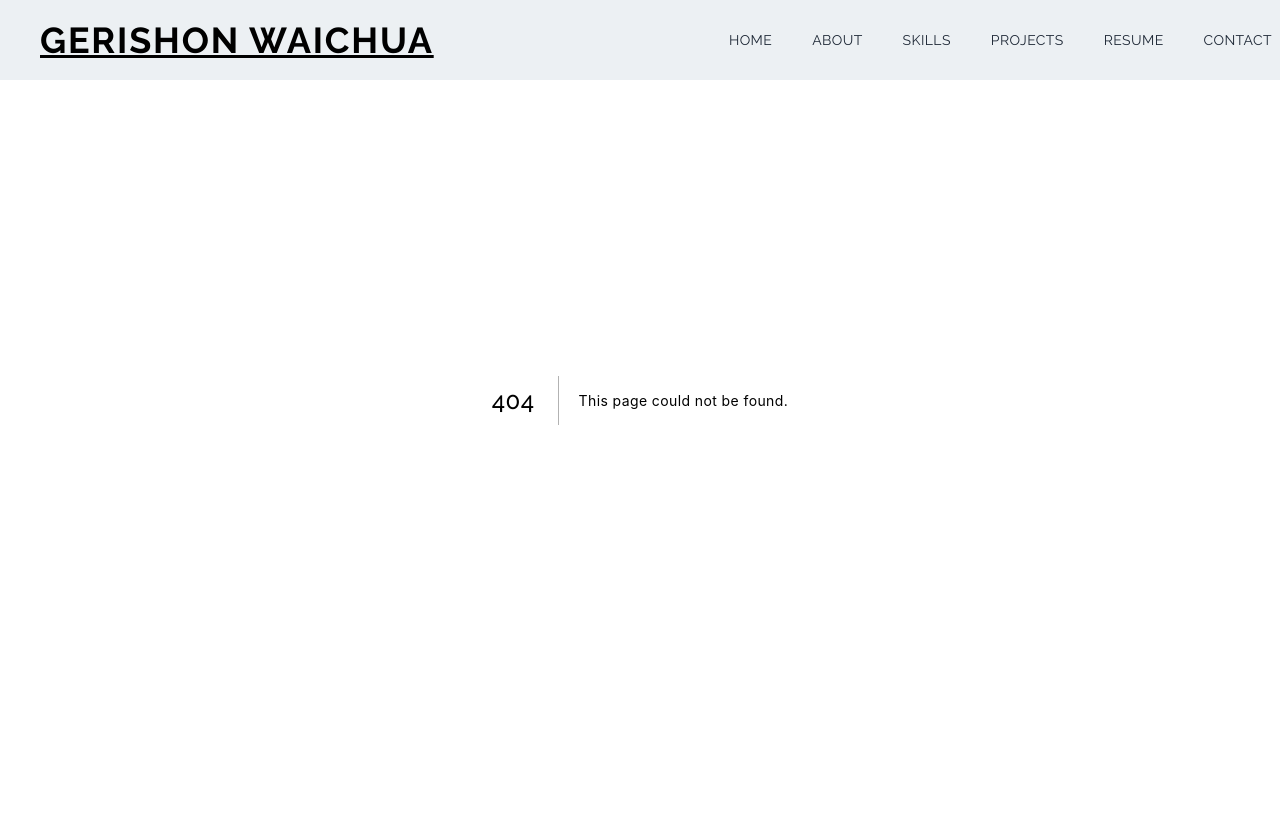
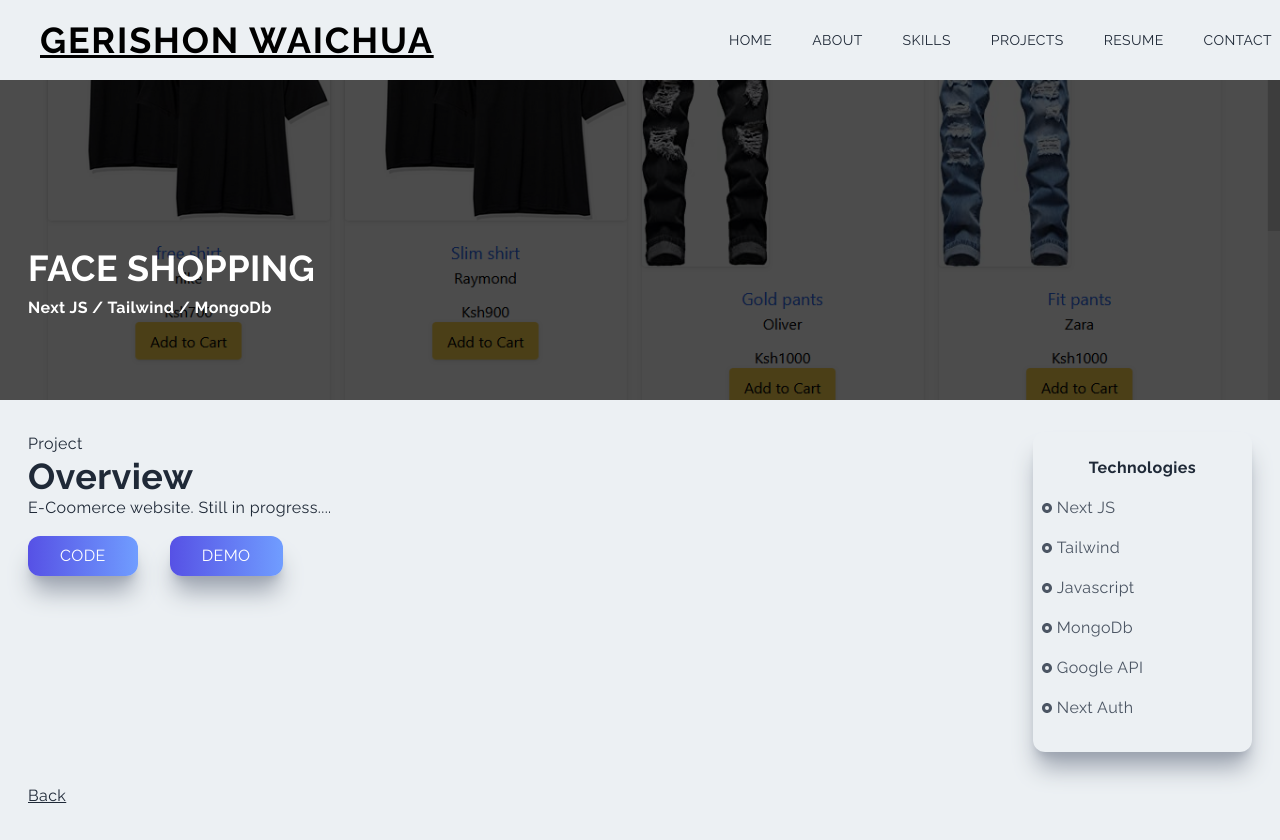
Before and after one commit to drgerishon/waichua-portfolio, a Next.js app: page /face in a window 1280 px wide. Before the commit this address had no page. Before the commit the page ends 800 px from the top, so only its background shows below. Built offline with nearby package versions, Linux system fonts and the light colour scheme.

Commit message:
experience

```diff
--- a/components/Projects.jsx
+++ b/components/Projects.jsx
@@ -3,6 +3,7 @@
 import proj5 from '../public/assets/proj5.PNG';
 import proj4 from '../public/assets/proj4.PNG';
 import seaenergy from '../public/assets/seaenergy.PNG';
+import face from '../public/assets/face.PNG';
 import ProjectItem from './ProjectItem';
 
 const Projects = () => {
@@ -17,23 +18,23 @@
           <ProjectItem
             title="View 254"
             backgroundImg={viewke}
-            projectUrl="/Viewke"
+            projectUrl="/viewke"
           />
           <ProjectItem
             title="Gshon Agency"
             backgroundImg={proj5}
-            projectUrl="/Property"
+            projectUrl="/property"
           />
           <ProjectItem
             title="Seahorse LTD"
             backgroundImg={seaenergy}
-            projectUrl="/Seahorse"
+            projectUrl="/seahorse"
           />
 
           <ProjectItem
-            title="E-Commerce"
-            backgroundImg={proj4}
-            projectUrl="/Property"
+            title="E-Commerce Ware shopping"
+            backgroundImg={face}
+            projectUrl="/face"
           />
         </div>
       </div>
--- /dev/null
+++ b/pages/face.jsx
@@ -0,0 +1,78 @@
+import Image from 'next/image';
+import React from 'react';
+import face from '../public/assets/face.PNG';
+import { RiRadioButtonFill } from 'react-icons/ri';
+import Link from 'next/link';
+
+const Viewke = () => {
+  return (
+    <div className="w-full">
+      <div className="w-screen h-[50vh] relative">
+        <div className="absolute top-0 left-0 w-full h-[50vh] bg-black/70 z-10" />
+        <Image
+          className="absolute z-1"
+          layout="fill"
+          objectFit="cover"
+          src={face}
+          alt="/"
+        />
+        <div className="absolute top-[70%] max-w-[1240px] w-full left-[50%] right-[50%] translate-x-[-50%] translate-y-[-50%] text-white z-10 p-2">
+          <h2 className="py-2">FACE SHOPPING</h2>
+          <h3>Next JS / Tailwind / MongoDb</h3>
+        </div>
+      </div>
+
+      <div className="max-w-[1240px] mx-auto p-2 grid md:grid-cols-5 gap-8 py-8">
+        <div className="col-span-4">
+          <p>Project</p>
+          <h2>Overview</h2>
+          <p>E-Coomerce website. Still in progress....</p>
+          <a
+            href="https://github.com/drgerishon/face"
+            target="_blank"
+            rel="noreferrer"
+          >
+            <button className="px-8 py-2 mt-4 mr-8">Code</button>
+          </a>
+          <a
+            href="https://readyshopware.vercel.app//"
+            target="_blank"
+            rel="noreferrer"
+          >
+            <button className="px-8 py-2 mt-4">Demo</button>
+          </a>
+        </div>
+        <div className="col-span-4 md:col-span-1 shadow-xl shadow-gray-400 rounded-xl py-4">
+          <div className="p-2">
+            <p className="text-center font-bold pb-2">Technologies</p>
+            <div className="grid grid-cols-3 md:grid-cols-1">
+              <p className="text-gray-600 py-2 flex items-center">
+                <RiRadioButtonFill className="pr-1" /> Next JS
+              </p>
+              <p className="text-gray-600 py-2 flex items-center">
+                <RiRadioButtonFill className="pr-1" /> Tailwind
+              </p>
+              <p className="text-gray-600 py-2 flex items-center">
+                <RiRadioButtonFill className="pr-1" /> Javascript
+              </p>
+              <p className="text-gray-600 py-2 flex items-center">
+                <RiRadioButtonFill className="pr-1" /> MongoDb
+              </p>
+              <p className="text-gray-600 py-2 flex items-center">
+                <RiRadioButtonFill className="pr-1" /> Google API
+              </p>
+              <p className="text-gray-600 py-2 flex items-center">
+                <RiRadioButtonFill className="pr-1" /> Next Auth
+              </p>
+            </div>
+          </div>
+        </div>
+        <Link href="/#projects">
+          <p className="underline cursor-pointer">Back</p>
+        </Link>
+      </div>
+    </div>
+  );
+};
+
+export default Viewke;
--- a/pages/resume.jsx
+++ b/pages/resume.jsx
@@ -118,7 +118,7 @@
         </div>
 
         {/* Personal Experience */}
-        <div className="py-6">
+        {/* <div className="py-6">
           <p className="italic">
             <span className="font-bold italic">
               Teaching & Mentoring Web Development
@@ -140,7 +140,7 @@
               concepts and code reviews.
             </li>
           </ul>
-        </div>
+        </div> */}
 
         {/*  */}
         <h5 className="text-center underline text-[18px] py-4">
```
Also changed, not shown: public/assets/face.PNG (added).
